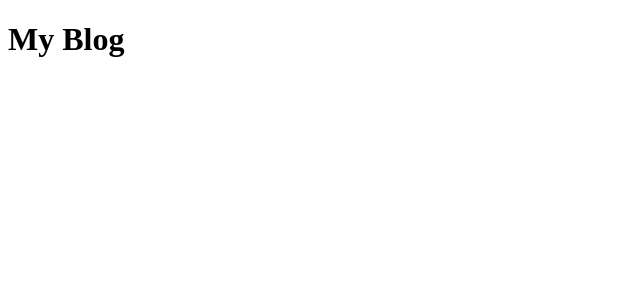
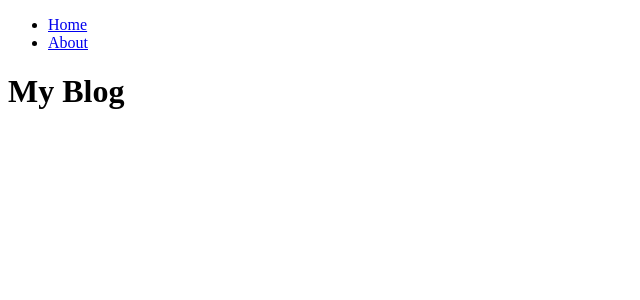
Before and after one commit to undeinf/nextjs-by-example, a Next.js app: page / in a window 1280 px wide. Shown: the top 300 px of the page, without its empty margins (0-640 px from the left). Built offline with nearby package versions, Linux system fonts and the light colour scheme.

Commit message:
Added main, about routes

```diff
--- /dev/null
+++ b/components/navbar.js
@@ -0,0 +1,18 @@
+import Link from 'next/link';
+
+function Navbar(){
+    return(
+        <nav>
+                <ul>
+                <li>
+                        <Link href="/">Home</Link>
+                    </li>
+                    <li>
+                        <Link href="/about">About</Link>
+                    </li>
+                </ul>
+            </nav>
+    )
+}
+
+export default Navbar;
--- a/package.json
+++ b/package.json
@@ -4,7 +4,9 @@
   "description": "",
   "main": "index.js",
   "scripts": {
-    "dev": "next dev"
+    "dev": "next dev",
+    "build": "next build",
+    "start": "next start"
   },
   "author": "",
   "license": "ISC",
--- /dev/null
+++ b/pages/_app.js
@@ -0,0 +1,14 @@
+import Navbar from '../components/navbar';
+
+function App({Component, pageProps}){
+    return (
+        <>
+         <header>
+            <Navbar />
+        </header>
+        <Component {...pageProps} />
+        </>
+    )
+}
+
+export default App;
--- a/pages/index.js
+++ b/pages/index.js
@@ -1,8 +1,18 @@
+import Link from 'next/link'
+import Navbar from '../components/navbar'
+import Head from 'next/head';
+
 function HomePage(){
     return(
-        <main>
-            <h1>My Blog</h1>
-        </main>
+        <>
+        <Head>
+        <title>My Blog</title>
+        <meta name="desciption" value="This is my blog" />
+            </Head>
+            <main>
+                <h1>My Blog</h1>
+            </main>
+        </>
     )
 }
 
```
Also changed, not shown: pages/about.js (added, +19 -0 lines).
